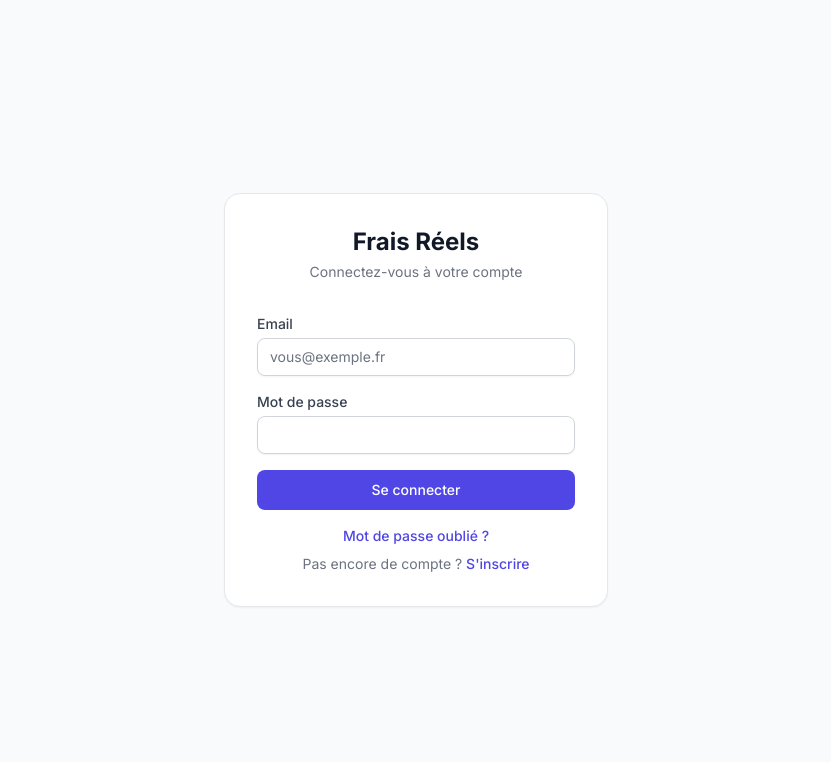
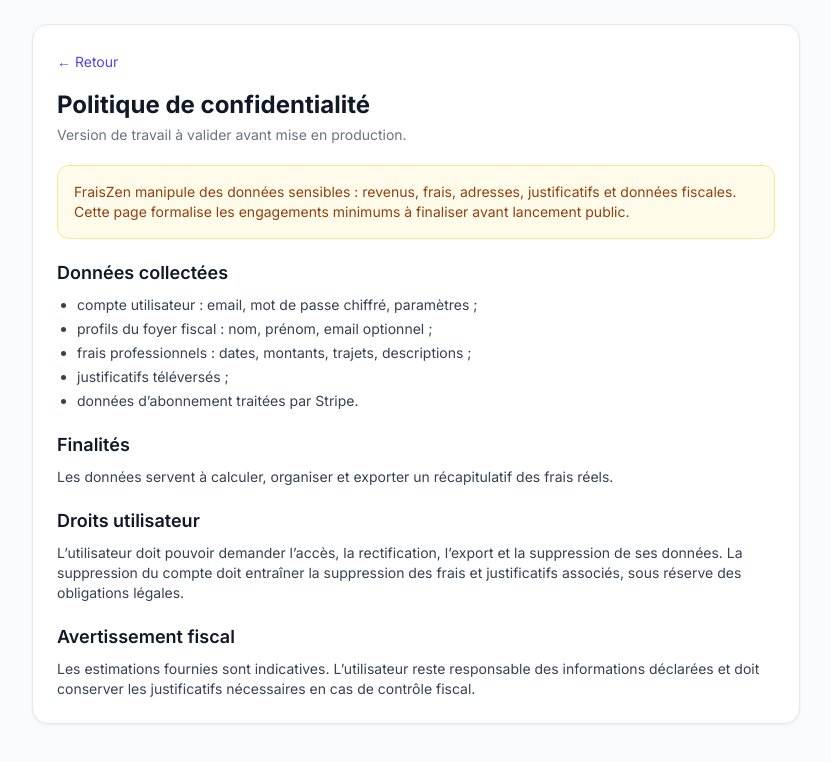
Before and after one commit to zeggriim2/fraisZen, a Vue app in the folder frontend/: page /privacy in a window 1280 px wide. Before the commit this address led to /login. Shown: the top 762 px of the page, without its empty margins (224-1055 px from the left). Built offline with nearby package versions, Linux system fonts and the light colour scheme.

Commit message:
chore(legal): add RGPD and legal baseline

```diff
--- a/frontend/src/App.vue
+++ b/frontend/src/App.vue
@@ -69,8 +69,8 @@
     >
       <div class="px-6 py-5 border-b border-gray-200 flex items-center justify-between">
         <div>
-          <h1 class="text-lg font-bold text-gray-900">Frais Réels</h1>
-          <p class="text-xs text-gray-500 mt-0.5">Déclaration d'impôts</p>
+          <h1 class="text-lg font-bold text-gray-900">FraisZen</h1>
+          <p class="text-xs text-gray-500 mt-0.5">Frais réels, sans prise de tête</p>
         </div>
         <button @click="sidebarOpen = false" class="lg:hidden p-1.5 rounded-lg text-gray-400 hover:text-gray-600 hover:bg-gray-100 transition-colors">
           <svg class="w-5 h-5" fill="none" viewBox="0 0 24 24" stroke="currentColor"><path stroke-linecap="round" stroke-linejoin="round" stroke-width="2" d="M6 18L18 6M6 6l12 12"/></svg>
--- a/frontend/src/router/index.ts
+++ b/frontend/src/router/index.ts
@@ -8,6 +8,8 @@ const router = createRouter({
     { path: '/register', component: () => import('@/views/RegisterView.vue'), meta: { public: true } },
     { path: '/forgot-password', component: () => import('@/views/ForgotPasswordView.vue'), meta: { public: true } },
     { path: '/reset-password', component: () => import('@/views/ResetPasswordView.vue'), meta: { public: true } },
+    { path: '/privacy', component: () => import('@/views/PrivacyPolicyView.vue'), meta: { public: true } },
+    { path: '/legal', component: () => import('@/views/LegalNoticeView.vue'), meta: { public: true } },
     { path: '/pricing', component: () => import('@/views/PricingView.vue'), meta: { public: false } },
     { path: '/settings', component: () => import('@/views/SettingsView.vue') },
     { path: '/', redirect: '/calendar' },
--- /dev/null
+++ b/frontend/src/views/LegalNoticeView.vue
@@ -0,0 +1,37 @@
+<template>
+  <main class="min-h-screen bg-gray-50 p-6">
+    <section class="mx-auto max-w-3xl bg-white rounded-2xl border border-gray-200 shadow-sm p-6 space-y-5">
+      <div>
+        <RouterLink to="/login" class="text-sm text-indigo-600 hover:underline">← Retour</RouterLink>
+        <h1 class="text-2xl font-bold text-gray-900 mt-4">Mentions légales</h1>
+        <p class="text-sm text-gray-500 mt-1">Informations à compléter avant ouverture publique du service.</p>
+      </div>
+
+      <div class="rounded-xl border border-amber-200 bg-amber-50 p-4 text-sm text-amber-800">
+        <strong>À compléter :</strong> ces mentions constituent un squelette produit/RGPD. Les informations éditeur,
+        hébergeur, contact et conditions commerciales doivent être validées avant mise en production.
+      </div>
+
+      <section class="space-y-2 text-sm text-gray-700">
+        <h2 class="text-lg font-semibold text-gray-900">Éditeur du service</h2>
+        <p>FraisZen — service d’aide au suivi des frais professionnels réels.</p>
+        <p>Responsable de publication : à compléter.</p>
+        <p>Email de contact : à compléter.</p>
+      </section>
+
+      <section class="space-y-2 text-sm text-gray-700">
+        <h2 class="text-lg font-semibold text-gray-900">Hébergement</h2>
+        <p>Hébergeur : à compléter selon l’infrastructure retenue.</p>
+        <p>Localisation recommandée : Union européenne.</p>
+      </section>
+
+      <section class="space-y-2 text-sm text-gray-700">
+        <h2 class="text-lg font-semibold text-gray-900">Nature du service</h2>
+        <p>
+          FraisZen fournit une aide à la saisie, au classement et au récapitulatif des frais professionnels.
+          Les calculs sont fournis à titre indicatif et ne remplacent pas un conseil fiscal personnalisé.
+        </p>
+      </section>
+    </section>
+  </main>
+</template>
--- a/frontend/src/views/PricingView.vue
+++ b/frontend/src/views/PricingView.vue
@@ -39,7 +39,7 @@
             <span class="text-4xl font-bold text-gray-900">43,09 €</span>
             <span class="text-gray-400 mb-1">/an</span>
           </div>
-          <p class="mt-2 text-sm text-gray-400">soit 3,59 € / mois — 2 mois offerts</p>
+          <p class="mt-2 text-sm text-gray-400">soit 3,59 € / mois — environ 10 % de réduction</p>
           <ul class="mt-6 space-y-2 flex-1">
             <li v-for="f in features" :key="f" class="flex items-start gap-2 text-sm text-gray-600">
               <span class="text-indigo-500 font-bold shrink-0">✓</span>{{ f }}
--- /dev/null
+++ b/frontend/src/views/PrivacyPolicyView.vue
@@ -0,0 +1,48 @@
+<template>
+  <main class="min-h-screen bg-gray-50 p-6">
+    <section class="mx-auto max-w-3xl bg-white rounded-2xl border border-gray-200 shadow-sm p-6 space-y-5">
+      <div>
+        <RouterLink to="/login" class="text-sm text-indigo-600 hover:underline">← Retour</RouterLink>
+        <h1 class="text-2xl font-bold text-gray-900 mt-4">Politique de confidentialité</h1>
+        <p class="text-sm text-gray-500 mt-1">Version de travail à valider avant mise en production.</p>
+      </div>
+
+      <div class="rounded-xl border border-amber-200 bg-amber-50 p-4 text-sm text-amber-800">
+        FraisZen manipule des données sensibles : revenus, frais, adresses, justificatifs et données fiscales.
+        Cette page formalise les engagements minimums à finaliser avant lancement public.
+      </div>
+
+      <section class="space-y-2 text-sm text-gray-700">
+        <h2 class="text-lg font-semibold text-gray-900">Données collectées</h2>
+        <ul class="list-disc pl-5 space-y-1">
+          <li>compte utilisateur : email, mot de passe chiffré, paramètres ;</li>
+          <li>profils du foyer fiscal : nom, prénom, email optionnel ;</li>
+          <li>frais professionnels : dates, montants, trajets, descriptions ;</li>
+          <li>justificatifs téléversés ;</li>
+          <li>données d’abonnement traitées par Stripe.</li>
+        </ul>
+      </section>
+
+      <section class="space-y-2 text-sm text-gray-700">
+        <h2 class="text-lg font-semibold text-gray-900">Finalités</h2>
+        <p>Les données servent à calculer, organiser et exporter un récapitulatif des frais réels.</p>
+      </section>
+
+      <section class="space-y-2 text-sm text-gray-700">
+        <h2 class="text-lg font-semibold text-gray-900">Droits utilisateur</h2>
+        <p>
+          L’utilisateur doit pouvoir demander l’accès, la rectification, l’export et la suppression de ses données.
+          La suppression du compte doit entraîner la suppression des frais et justificatifs associés, sous réserve des obligations légales.
+        </p>
+      </section>
+
+      <section class="space-y-2 text-sm text-gray-700">
+        <h2 class="text-lg font-semibold text-gray-900">Avertissement fiscal</h2>
+        <p>
+          Les estimations fournies sont indicatives. L’utilisateur reste responsable des informations déclarées
+          et doit conserver les justificatifs nécessaires en cas de contrôle fiscal.
+        </p>
+      </section>
+    </section>
+  </main>
+</template>
```
